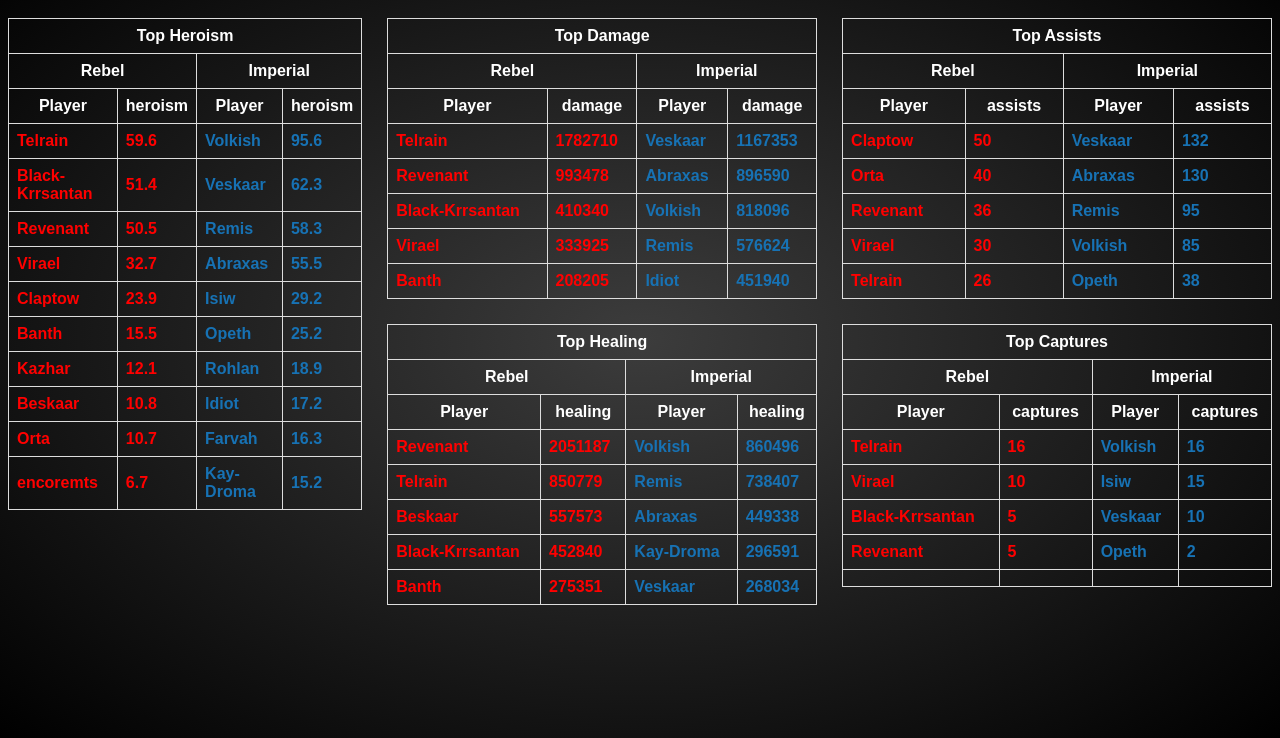
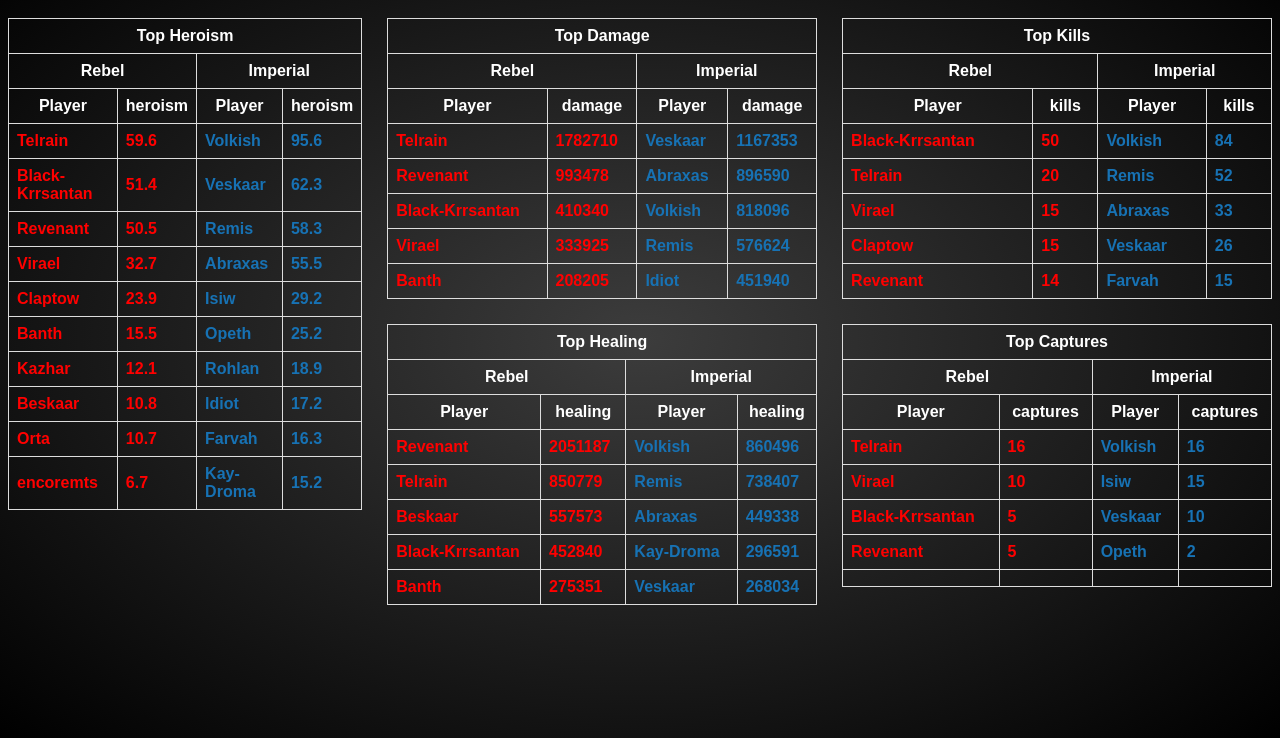
Before and after one commit to reidhansell/BF-03, a website: page table.html in a window 1280 px wide. Shown: the part 62-800 px from the top of the page. Drawn offline with Linux system fonts and the light colour scheme.

Commit message:
change top assists to top kills

```diff
--- a/objects/WeeklyExport.js
+++ b/objects/WeeklyExport.js
@@ -44,13 +44,13 @@ class WeeklyExport {
         const topHeroismRebel = getTopPlayersByHeroism(exports, "Rebel", 10);
         const topDamageRebel = getTopPlayersByStat(exports, "Rebel", 'damage', 5);
         const topHealingRebel = getTopPlayersByStat(exports, "Rebel", 'healing', 5);
-        const topAssistsRebel = getTopPlayersByStat(exports, "Rebel", 'assists', 5);
+        const topKillsRebel = getTopPlayersByStat(exports, "Rebel", 'kills', 5);
         const topCapturesRebel = getTopPlayersByStat(exports, "Rebel", 'captures', 5);
 
         const topHeroismImperial = getTopPlayersByHeroism(exports, "Imperial", 10);
         const topDamageImperial = getTopPlayersByStat(exports, "Imperial", 'damage', 5);
         const topHealingImperial = getTopPlayersByStat(exports, "Imperial", 'healing', 5);
-        const topAssistsImperial = getTopPlayersByStat(exports, "Imperial", 'assists', 5);
+        const topKillsImperial = getTopPlayersByStat(exports, "Imperial", 'kills', 5);
         const topCapturesImperial = getTopPlayersByStat(exports, "Imperial", 'captures', 5);
 
         // Prepare data for the tables
@@ -60,7 +60,7 @@ class WeeklyExport {
                 <div class="table-cell-stats">
                     <div class="table-row" style="margin-bottom: 25px;">
                         <div class="table-cell" style="margin-right: 25px;">${this.createTable('Top Damage', topDamageRebel, topDamageImperial, 'damage')}</div>
-                        <div class="table-cell">${this.createTable('Top Assists', topAssistsRebel, topAssistsImperial, 'assists')}</div>
+                        <div class="table-cell">${this.createTable('Top Kills', topKillsRebel, topKillsImperial, 'kills')}</div>
                     </div>
                     <div class="table-row">
                         <div class="table-cell" style="margin-right: 25px;">${this.createTable('Top Healing', topHealingRebel, topHealingImperial, 'healing')}</div>
--- a/table.html
+++ b/table.html
@@ -189,43 +189,43 @@
         </div>
                         <div class="table-cell">
             <table id="player-table">
-                <tr><th colspan="4">Top Assists</th></tr>
+                <tr><th colspan="4">Top Kills</th></tr>
                 <tr><th colspan="2">Rebel</th><th colspan="2">Imperial</th></tr>
-                <tr><th>Player</th><th>assists</th><th>Player</th><th>assists</th></tr>
+                <tr><th>Player</th><th>kills</th><th>Player</th><th>kills</th></tr>
+
+                <tr>
+                    <td class="rebel-text">Black-Krrsantan</td>
+                    <td class="rebel-text">50</td>
+                    <td class="imperial-text">Volkish</td>
+                    <td class="imperial-text">84</td>
+                </tr>
+
+                <tr>
+                    <td class="rebel-text">Telrain</td>
+                    <td class="rebel-text">20</td>
+                    <td class="imperial-text">Remis</td>
+                    <td class="imperial-text">52</td>
+                </tr>
+
+                <tr>
+                    <td class="rebel-text">Virael</td>
+                    <td class="rebel-text">15</td>
+                    <td class="imperial-text">Abraxas</td>
+                    <td class="imperial-text">33</td>
+                </tr>
 
                 <tr>
                     <td class="rebel-text">Claptow</td>
-                    <td class="rebel-text">50</td>
+                    <td class="rebel-text">15</td>
                     <td class="imperial-text">Veskaar</td>
-                    <td class="imperial-text">132</td>
-                </tr>
-
-                <tr>
-                    <td class="rebel-text">Orta</td>
-                    <td class="rebel-text">40</td>
-                    <td class="imperial-text">Abraxas</td>
-                    <td class="imperial-text">130</td>
+                    <td class="imperial-text">26</td>
                 </tr>
 
                 <tr>
                     <td class="rebel-text">Revenant</td>
-                    <td class="rebel-text">36</td>
-                    <td class="imperial-text">Remis</td>
-                    <td class="imperial-text">95</td>
-                </tr>
-
-                <tr>
-                    <td class="rebel-text">Virael</td>
-                    <td class="rebel-text">30</td>
-                    <td class="imperial-text">Volkish</td>
-                    <td class="imperial-text">85</td>
-                </tr>
-
-                <tr>
-                    <td class="rebel-text">Telrain</td>
-                    <td class="rebel-text">26</td>
-                    <td class="imperial-text">Opeth</td>
-                    <td class="imperial-text">38</td>
+                    <td class="rebel-text">14</td>
+                    <td class="imperial-text">Farvah</td>
+                    <td class="imperial-text">15</td>
                 </tr>
 
             </table>
```
Also changed, not shown: table.png.
